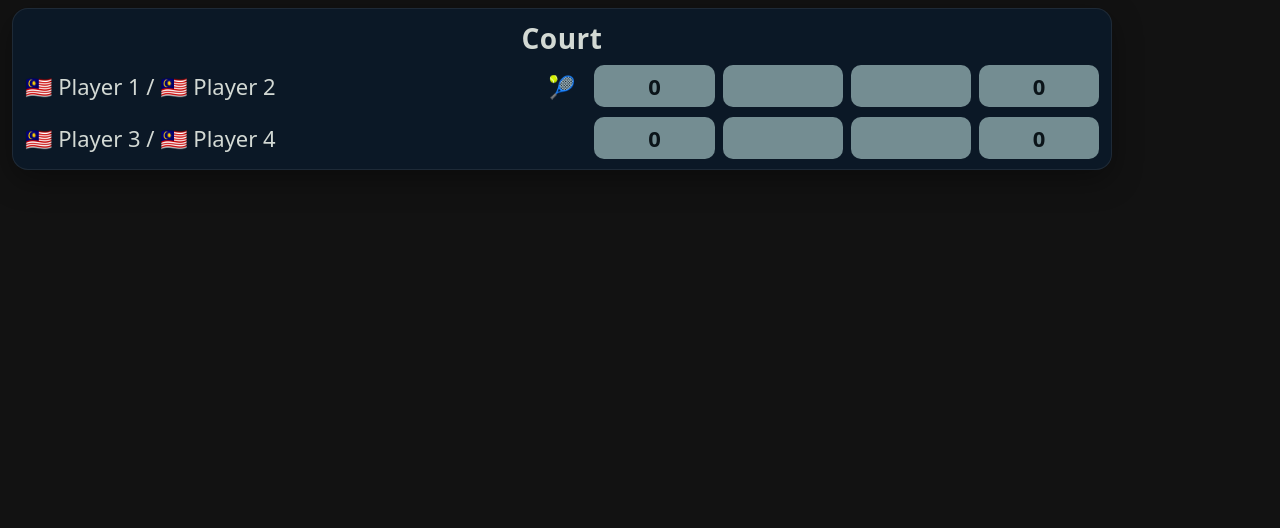
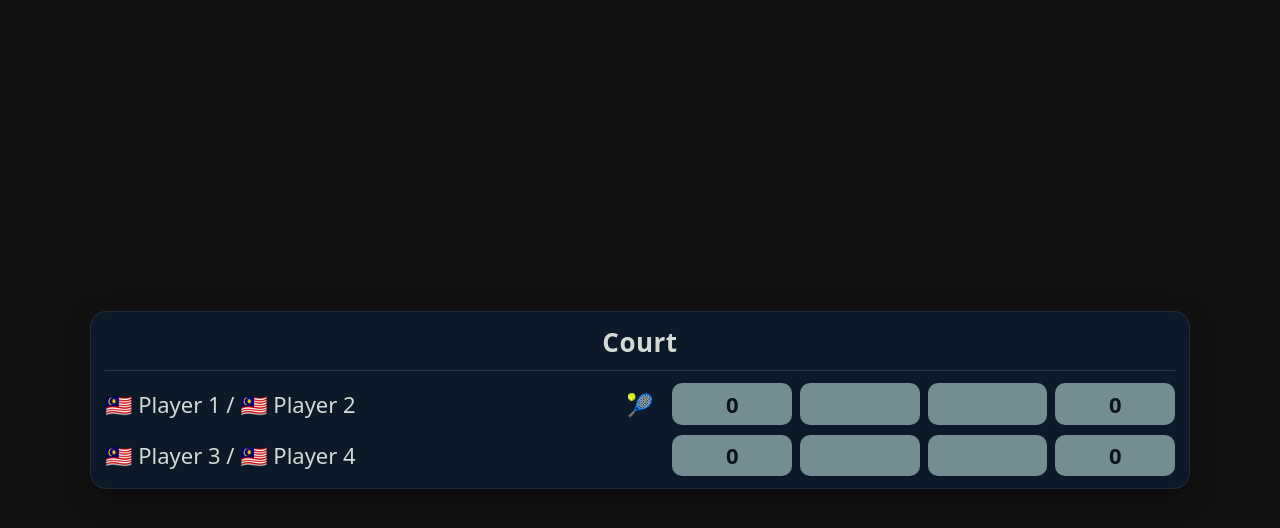
Before and after one commit to scrumpybeetlewink-arch/joyscores-jdp, a Next.js app: page /overlay in a window 1280 px wide. Shown: the top 528 px of the page. Built offline with nearby package versions, Linux system fonts and the light colour scheme; no server answers.

Commit message:
Update page.tsx

```diff
--- a/app/overlay/page.tsx
+++ b/app/overlay/page.tsx
@@ -42,6 +42,7 @@ const defaultState: ScoreState = {
 /** ---------- Helpers ---------- */
 const flag = (cc: string) => cc || "🏳️";
 const nameOr = (n: string, fb: string) => (n?.trim() ? n : fb);
+const nz = (n: any, d: any) => (n === undefined || n === null ? d : n);
 
 /** ---------- Normalize RTDB ---------- */
 function normalize(v: any): ScoreState {
@@ -58,8 +59,12 @@ function normalize(v: any): ScoreState {
 
 export default function OverlayPage() {
   const params = useSearchParams();
-  const courtKey = (params.get("c") || "court1").trim();     // ?c=court2
-  const scale = Math.max(0.25, Number(params.get("s") || "1")); // ?s=0.9 to shrink
+  const courtKey = (params.get("c") || params.get("court") || "court1").trim();
+  const scale = Math.max(0.25, Number(params.get("s") || "1"));
+  const boxOnly = params.get("box") === "1";          // <-- key switch
+  const showTitle = params.get("title") !== "0";
+  const withShadow = params.get("shadow") !== "0";
+  const radius = Number(params.get("radius") ?? 16);  // px
 
   const [s, setS] = useState<ScoreState>(defaultState);
   const maxSets = useMemo(
@@ -96,8 +101,8 @@ export default function OverlayPage() {
 
     const finished = Math.max(sets.p1.length, sets.p2.length);
     const setCells = Array.from({ length: maxSets }).map((_, i) => {
-      if (i < finished) return side === "p1" ? sets.p1[i] ?? "" : sets.p2[i] ?? "";
-      if (i === finished) return side === "p1" ? games.p1 ?? "" : games.p2 ?? "";
+      if (i < finished) return side === "p1" ? nz(sets.p1[i], "") : nz(sets.p2[i], "");
+      if (i === finished) return side === "p1" ? nz(games.p1, "") : nz(games.p2, "");
       return "";
     });
 
@@ -118,30 +123,47 @@ export default function OverlayPage() {
   };
 
   return (
-    <main className="wrap" style={{ transform: `scale(${scale})`, transformOrigin: "top left" }}>
+    <main
+      className={boxOnly ? "wrap box" : "wrap page"}
+      style={{ transform: `scale(${scale})`, transformOrigin: "top left" }}
+    >
       <style>{`
-        /* Transparent for OBS */
-        html, body { background: transparent !important; }
-        :root{ --ink2:#0B1B2B; --muted:#748D92; --cloud:#D3D9D4; }
+        /* Transparent canvas for OBS */
+        html, body { background: transparent !important; margin: 0; }
+
+        :root{ --ink:#212A31; --ink2:#0B1B2B; --muted:#748D92; --cloud:#D3D9D4; }
         .wrap{
           font-family: ui-sans-serif, system-ui, -apple-system, Segoe UI, Roboto, Helvetica Neue, Arial;
           color: #fff;
-          padding: 8px 12px;
         }
+        /* Default page mode centers the card */
+        .wrap.page{
+          min-height: 100vh;
+          display: flex; align-items: center; justify-content: center;
+          padding: 2vh 2vw;
+        }
+        /* Box mode renders ONLY the card-sized box (no extra padding) */
+        .wrap.box{ display: inline-block; padding: 0; }
+
         .card{
-          background: rgba(11,27,43,.85);
-          border-radius: 16px;
-          padding: 10px 12px;
-          box-shadow: 0 10px 30px rgba(0,0,0,.35);
+          background: rgba(11,27,43,.92);
+          border-radius: ${radius}px;
+          padding: 12px 14px;
+          ${withShadow ? "box-shadow: 0 10px 30px rgba(0,0,0,.35);" : ""}
           border: 1px solid rgba(255,255,255,.08);
           width: min(1100px, 95vw);
         }
         .title{
-          text-align:center; font-weight:900; letter-spacing:.5px; margin-bottom:8px;
-          color: var(--cloud); font-size: 28px;
+          text-align:center; font-weight:900; letter-spacing:.5px; margin-bottom:10px;
+          color: var(--cloud); font-size: 26px;
         }
+        .hr{ height:1px; background:rgba(211,217,212,.16); margin: 6px 0 12px; }
+
         .rows{ display:grid; gap:10px; }
-        .r{ display:grid; grid-template-columns: 1fr 2.8rem minmax(0,1fr); gap:10px; align-items:center; font-size:22px; }
+        .r{
+          display:grid; grid-template-columns: 1fr 2.8rem minmax(0,1fr);
+          gap:10px; align-items:center; font-size:22px;
+        }
         .team{ color: var(--cloud); white-space:nowrap; overflow:hidden; text-overflow:ellipsis; }
         .serve{ text-align:center; }
         .grid{ display:grid; gap:8px; }
@@ -152,7 +174,8 @@ export default function OverlayPage() {
       `}</style>
 
       <section className="card">
-        <div className="title">{s.meta.name || "Court"}</div>
+        {showTitle && <div className="title">{s.meta.name || "Court"}</div>}
+        {showTitle && <div className="hr" />}
         <div className="rows">
           <Row side="p1" />
           <Row side="p2" />
```
